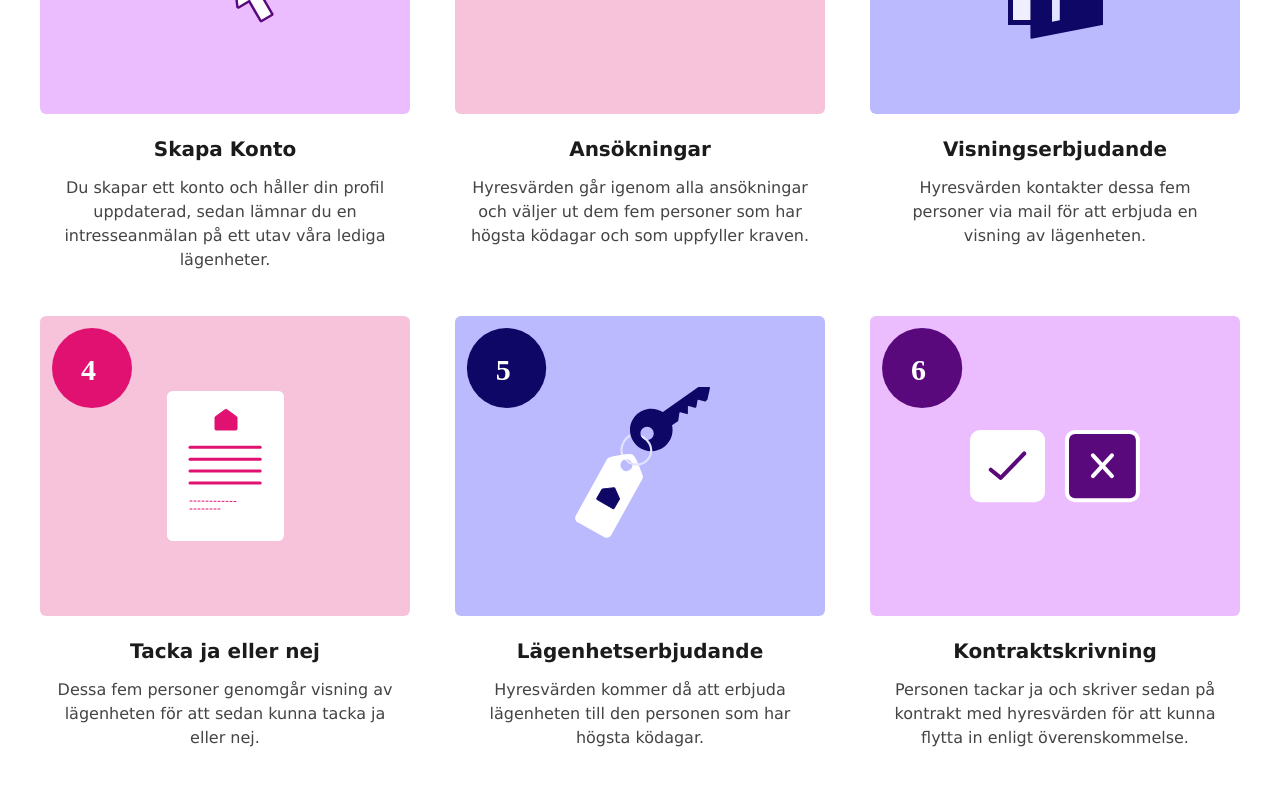
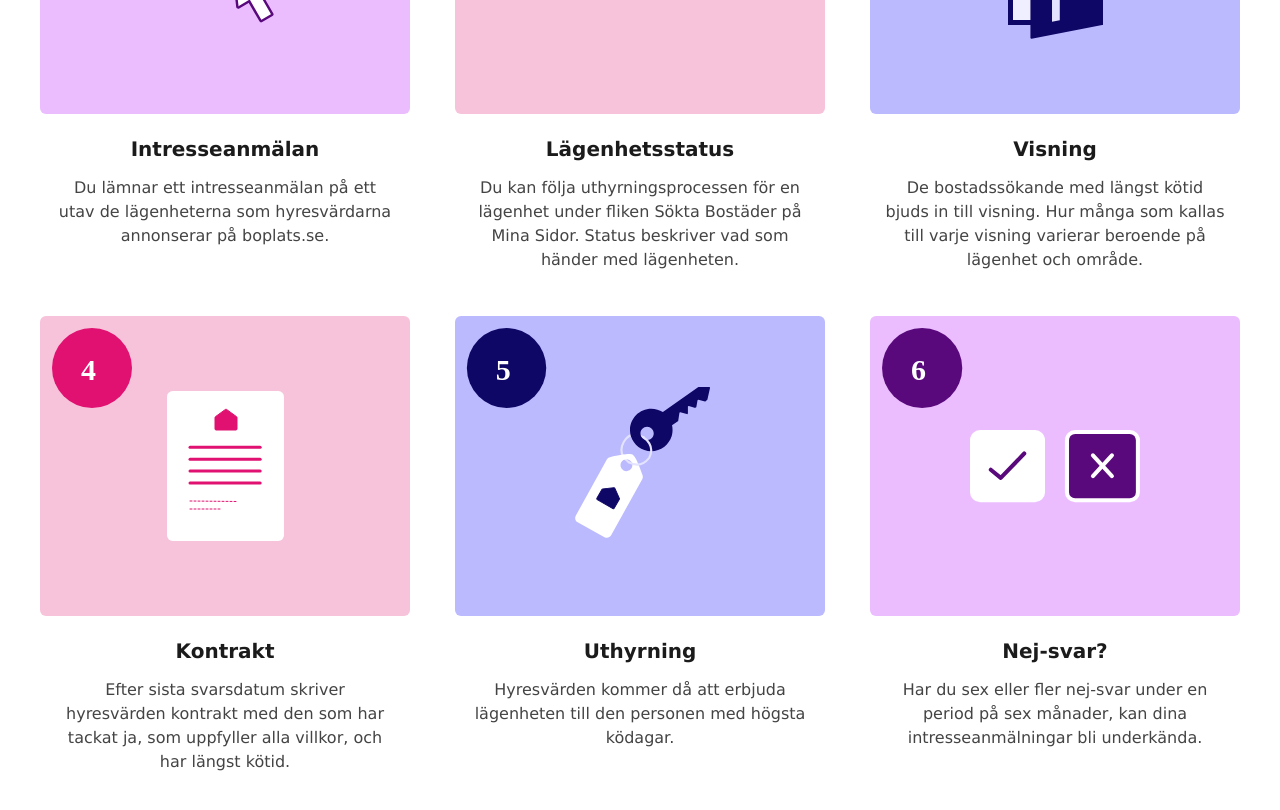
Before and after one commit to Hana-latif98/Boplats, a plain HTML site: page Index.html in a window 1280 px wide. Shown: the part 3120-3930 px from the top of the page. Drawn offline with nearby package versions, Linux system fonts and the light colour scheme.

Commit message:
add-correct-title-and-body-text-to-infographics

```diff
--- a/Index.html
+++ b/Index.html
@@ -567,36 +567,36 @@
         <div class="howBoplatsWorks">
             <div class="flexBoxHDBWillustrations">
                     <img src ="./Assests/Images/infographic-1.svg" class="hbwImage2">
-                <p class="illustrationHeader">Skapa Konto</p>
-                <p class="illustrationBodyText">Du skapar ett konto och håller din profil uppdaterad, sedan lämnar du en intresseanmälan på ett utav våra lediga lägenheter.</p>
+                <p class="illustrationHeader">Intresseanmälan</p>
+                <p class="illustrationBodyText">Du lämnar ett intresseanmälan på ett utav de lägenheterna som hyresvärdarna annonserar på boplats.se.</p>
             </div>
             <div class="flexBoxHDBWillustrations">
                 <img src ="./Assests/Images/infographic-2.svg" class="hbwImage2">
-                <p class="illustrationHeader">Ansökningar</p>
-                <p class="illustrationBodyText">Hyresvärden går igenom alla ansökningar och väljer ut dem fem personer som har högsta ködagar och som uppfyller kraven.</p>
+                <p class="illustrationHeader">Lägenhetsstatus</p>
+                <p class="illustrationBodyText">Du kan följa uthyrningsprocessen för en lägenhet under fliken Sökta Bostäder på Mina Sidor. Status beskriver vad som händer med lägenheten.</p>
             </div>
             <div class="flexBoxHDBWillustrations">
                <img src ="./Assests/Images/infographic-3.svg" class="hbwImage2">
-               <p class="illustrationHeader">Visningserbjudande</p>
-               <p class="illustrationBodyText">Hyresvärden kontakter dessa fem personer via mail för att erbjuda en visning av lägenheten.</p>
+               <p class="illustrationHeader">Visning</p>
+               <p class="illustrationBodyText">De bostadssökande med längst kötid bjuds in till visning. Hur många som kallas till varje visning varierar beroende på lägenhet och område.</p>
             </div>
             <div class="flexBoxHDBWillustrations">
                 <img src ="./Assests/Images/infographic-4.svg" class="hbwImage">
                 <img src="./Assests/Images/infographic-4-ipad.svg" class="hbwImageSS">
-                <p class="illustrationHeader">Tacka ja eller nej</p>
-                <p class="illustrationBodyText">Dessa fem personer genomgår visning av lägenheten för att sedan kunna tacka ja eller nej.</p>
+                <p class="illustrationHeader">Kontrakt</p>
+                <p class="illustrationBodyText">Efter sista svarsdatum skriver hyresvärden kontrakt med den som har tackat ja, som uppfyller alla villkor, och har längst kötid.</p>
             </div>
             <div class="flexBoxHDBWillustrations">
                 <img src ="./Assests/Images/infographic-5.svg" class="hbwImage">
                 <img src="./Assests/Images/infographic-5-ipad.svg" class="hbwImageSS">
-                <p class="illustrationHeader">Lägenhetserbjudande</p>
-                <p class="illustrationBodyText">Hyresvärden kommer då att erbjuda lägenheten till den personen som har högsta ködagar.</p>
+                <p class="illustrationHeader">Uthyrning</p>
+                <p class="illustrationBodyText">Hyresvärden kommer då att erbjuda lägenheten till den personen med högsta ködagar.</p>
             </div>
             <div class="flexBoxHDBWillustrations">
                 <img src ="./Assests/Images/infographic-6.svg" class="hbwImage">
                 <img src="./Assests/Images/Infographic-6-ipad.svg" class="hbwImageSS">
-                <p class="illustrationHeader">Kontraktskrivning</p>
-                <p class="illustrationBodyText">Personen tackar ja och skriver sedan på kontrakt med hyresvärden för att kunna flytta in enligt överenskommelse.</p>
+                <p class="illustrationHeader">Nej-svar?</p>
+                <p class="illustrationBodyText">Har du sex eller fler nej-svar under en period på sex månader, kan dina intresseanmälningar bli underkända.</p>
             </div>
         </div>
     </div>
```
